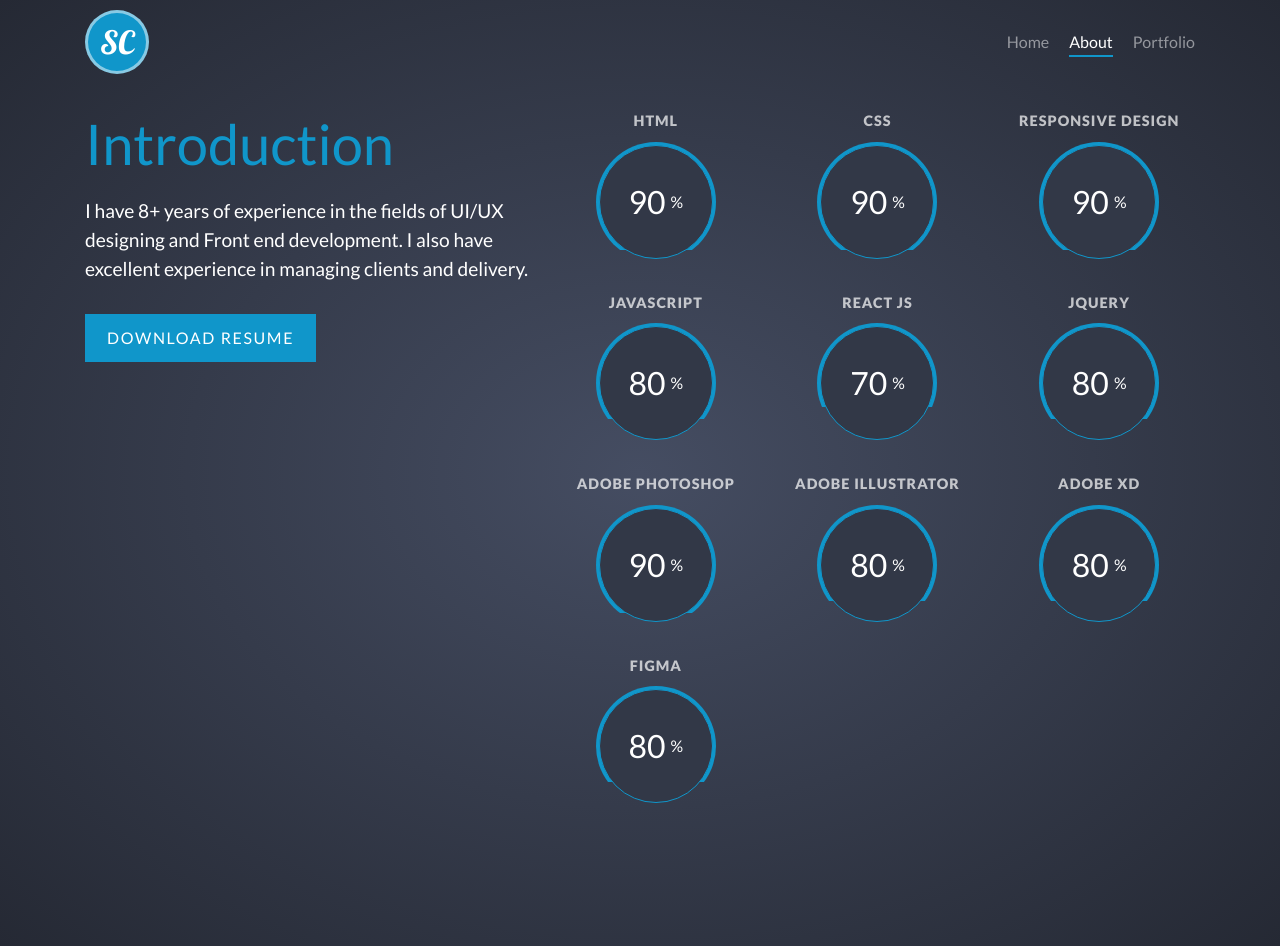
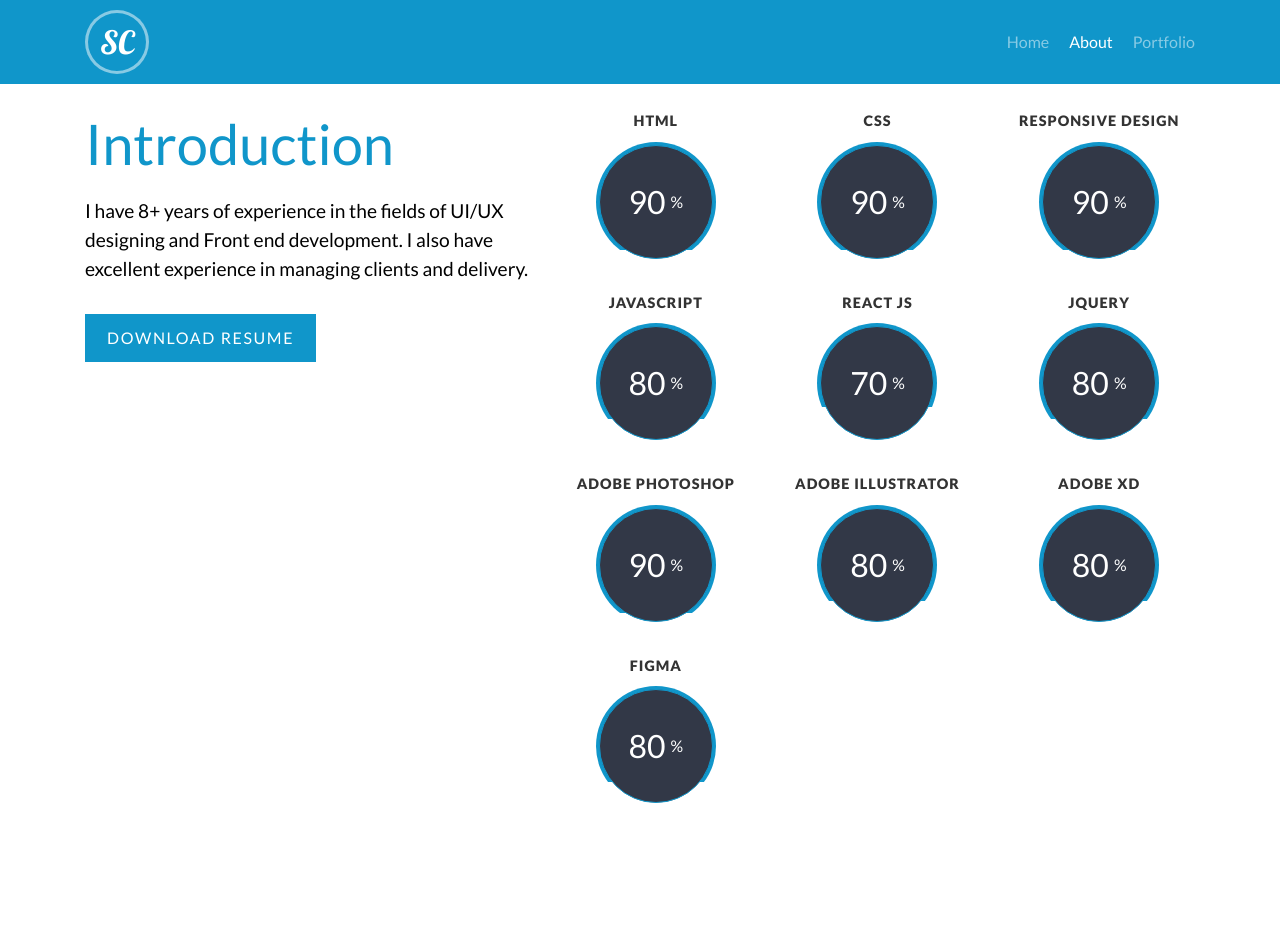
Before and after one commit to sandipdesigner/portfolio, a React (Create React App) app: page /#/ in a window 1280 px wide. Both pictures are taken after a click on the item "About". Built offline with nearby package versions, Linux system fonts and the light colour scheme.

Commit message:
Updated Design

```diff
--- a/src/Home.js
+++ b/src/Home.js
@@ -59,8 +59,8 @@ function Home() {
 
       <svg xmlns="http://www.w3.org/2000/svg" viewBox="0 0 1440 320">
         <path
-          fill="#ffffff"
-          fill-opacity="0.3"
+          fill="#1096ca"
+          fill-opacity="0.9"
           d="M0,192L60,197.3C120,203,240,213,360,202.7C480,192,600,160,720,170.7C840,181,960,235,1080,256C1200,277,1320,267,1380,261.3L1440,256L1440,320L1380,320C1320,320,1200,320,1080,320C960,320,840,320,720,320C600,320,480,320,360,320C240,320,120,320,60,320L0,320Z"
         ></path>
       </svg>
--- a/src/_variables.scss
+++ b/src/_variables.scss
@@ -1,5 +1,6 @@
 $purpleColor : #cc528b;
 $blueColor:#1096ca;
+$darkblueColor: #07688e;
 $breakpoint-desktop: 1199px;
 $breakpoint-tablet: 991px;
 $breakpoint-mobile: 767px;
--- a/src/main.css
+++ b/src/main.css
@@ -343,6 +343,7 @@ p {
   letter-spacing: 0.1rem;
   border: 2px solid #1096ca;
   background: #1096ca;
+  color: #fff;
 }
 
 .btn-purple:hover {
@@ -369,6 +370,7 @@ nav {
   left: 0;
   width: 100%;
   z-index: 2;
+  background: #1096ca;
 }
 
 nav h1#logo {
@@ -452,8 +454,8 @@ header {
   -webkit-box-align: center;
       -ms-flex-align: center;
           align-items: center;
-  background: radial-gradient(#454d62, #252934);
-  color: #fff;
+  background: #fff;
+  color: #000;
 }
 
 header .container {
@@ -473,6 +475,10 @@ header h1 span {
   color: #1096ca;
 }
 
+header h1 strong {
+  color: #07688e;
+}
+
 header .connect {
   margin: 2rem 0 2rem 0;
   display: -webkit-box;
@@ -488,7 +494,7 @@ header .connect {
 header .connect h2 {
   font-size: 1.3rem;
   letter-spacing: 0.1rem;
-  color: rgba(255, 255, 255, 0.6);
+  color: rgba(0, 0, 0, 0.6);
 }
 
 header .connect ul {
@@ -507,7 +513,7 @@ header .connect ul li {
 }
 
 header .connect ul li a {
-  color: #fff;
+  color: rgba(0, 0, 0, 0.3);
 }
 
 header .skillsection p {
@@ -517,7 +523,7 @@ header .skillsection p {
   letter-spacing: 1px;
   text-transform: uppercase;
   text-align: center;
-  color: rgba(255, 255, 255, 0.7);
+  color: #333;
 }
 
 header .skillsection .skills-container {
@@ -575,11 +581,13 @@ header .project-box {
   cursor: pointer;
   min-height: 250px;
   padding: 30px;
-  background: rgba(255, 255, 255, 0.1);
+  border: 3px solid #1096ca;
+  box-sizing: border-box;
+  border-radius: 10px;
 }
 
 header .project-box p {
-  color: rgba(255, 255, 255, 0.8);
+  color: rgba(0, 0, 0, 0.5);
 }
 
 header .project-box h2 {
--- a/src/main.scss
+++ b/src/main.scss
@@ -175,6 +175,7 @@ p {
   letter-spacing: 0.1rem;
   border: 2px solid $blueColor;
   background: $blueColor;
+  color: #fff;
 
   &:hover {
     background: none;
@@ -201,6 +202,7 @@ nav {
   left: 0;
   width: 100%;
   z-index: 2;
+  background: $blueColor;
 
   h1#logo {
     font-family: "Lobster", cursive, Arial, Helvetica, sans-serif;
@@ -281,8 +283,8 @@ header {
   padding: 110px 0;
   align-items: center;
   // background: #252934;
-  background: radial-gradient(#454d62, #252934);
-  color: #fff;
+  background: #fff;
+  color: #000;
 
   .container {
     position: relative;
@@ -297,8 +299,14 @@ header {
     opacity: 0.1;
   }
 
-  h1 span {
-    color: $blueColor;
+  h1 {
+
+    span {
+      color: $blueColor;
+    }
+    strong{
+      color: $darkblueColor;
+    }
   }
 
   .connect {
@@ -311,7 +319,7 @@ header {
     h2 {
       font-size: 1.3rem;
       letter-spacing: 0.1rem;
-      color: rgba(255, 255, 255, 0.6);
+      color: rgba(0, 0, 0, 0.6);
     }
 
     ul {
@@ -324,7 +332,7 @@ header {
         font-size: 24px;
 
         a {
-          color: #fff;
+          color: rgba(0,0,0,0.3);
         }
       }
     }
@@ -338,7 +346,7 @@ header {
       letter-spacing: 1px;
       text-transform: uppercase;
       text-align: center;
-      color: rgba(255,255,255,0.7);
+      color: #333;
     }
     .skills-container {
       width: 120px;
@@ -388,10 +396,12 @@ header {
     cursor: pointer;
     min-height: 250px;
     padding: 30px;
-    background: rgba(255, 255, 255, 0.1);
+    border: 3px solid $blueColor;
+    box-sizing: border-box;
+    border-radius: 10px;
 
     p {
-      color: rgba(255, 255, 255, 0.8);
+      color: rgba(0, 0, 0, 0.5);
     }
 
     h2 {
```
Also changed, not shown: 1 other file (tests, documents, lock files or other folders).
